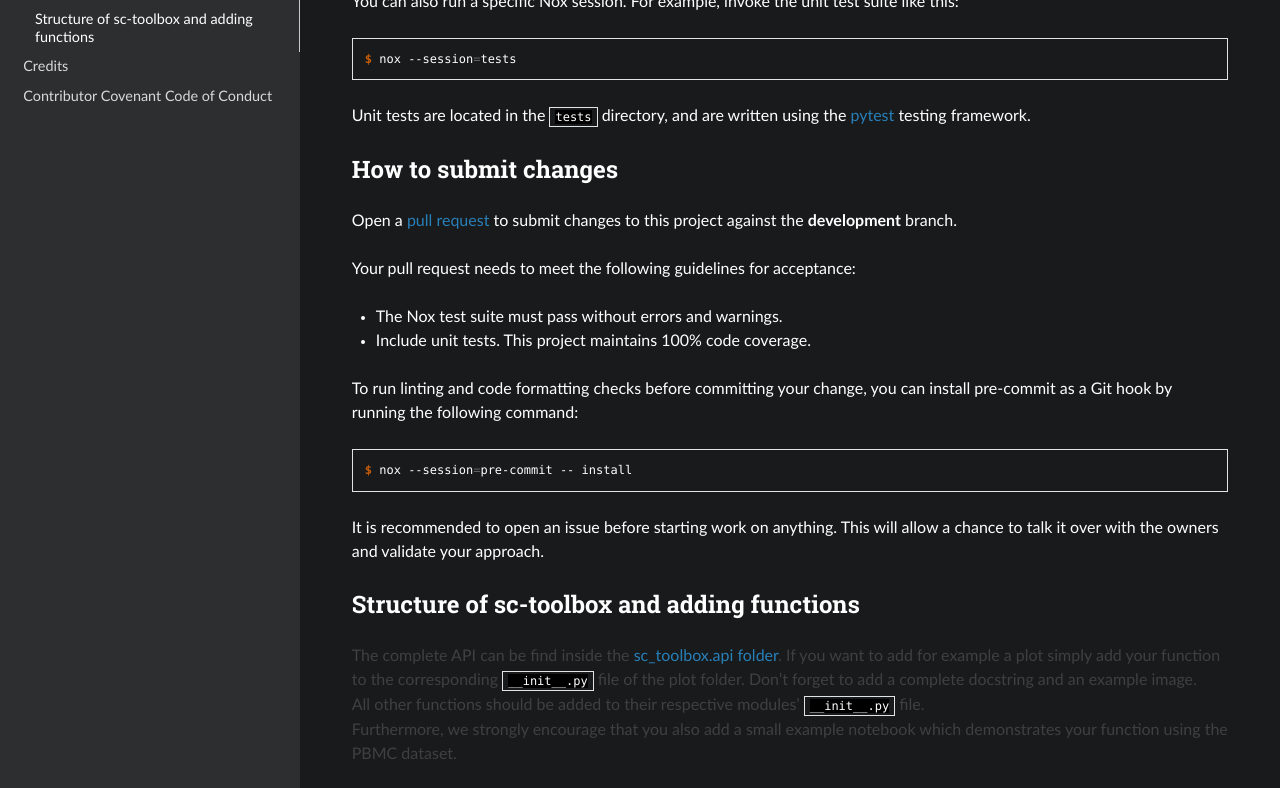
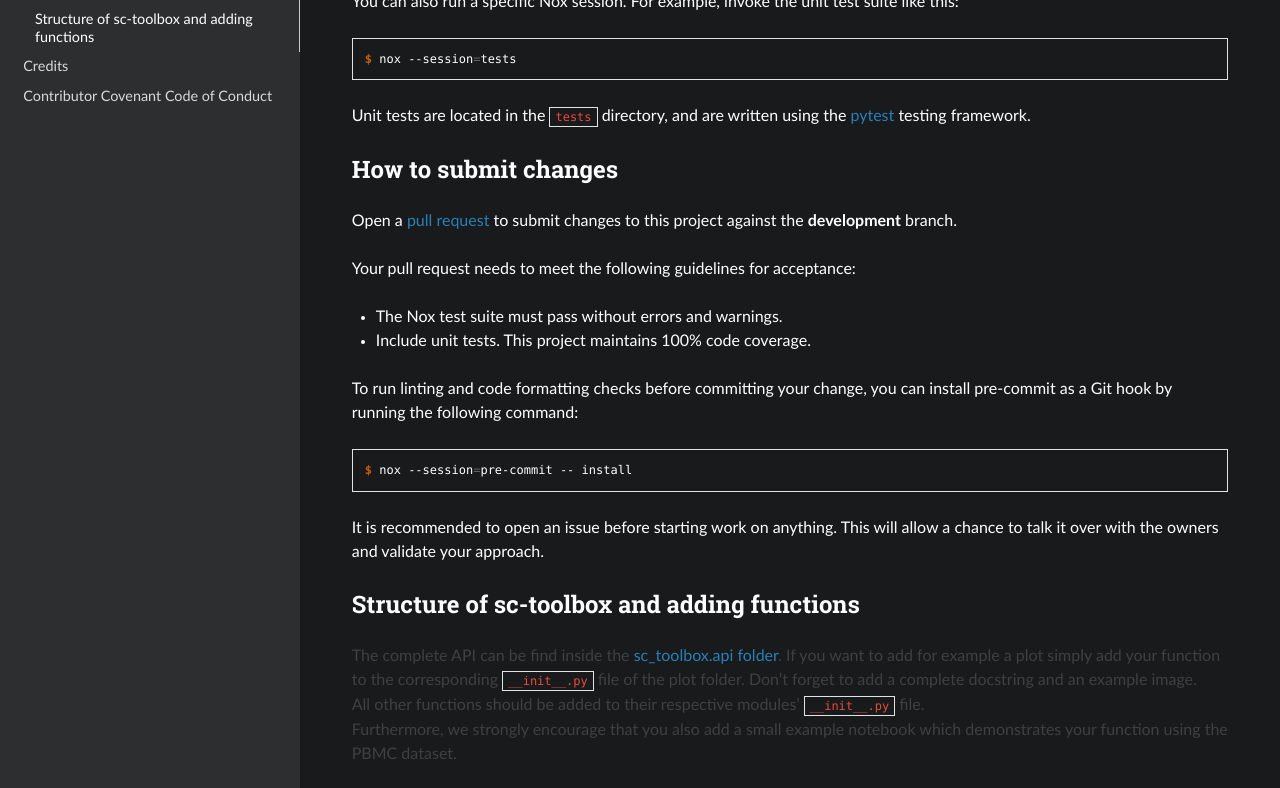
Before and after one commit to schillerlab/sc-toolbox, a Sphinx documentation site: the page built from docs/contributing.rst, in a window 1280 px wide and 1400 px high, scrolled down 1140 px. Shown: the part 445-1233 px from the top of the window. Built offline with Sphinx 7.4.7 and the Read the Docs theme 2.0.0, drawn with Linux system fonts in a browser that asks for light colours.

Commit message:
Colored docs style

```diff
--- a/docs/_static/custom_cookietemple.css
+++ b/docs/_static/custom_cookietemple.css
@@ -205,18 +205,39 @@
 dl .sig-name,
 .pre,
 .sig-prename {
-    color: #fff;
     background-color: #000 !important;
-    z-index: 1000;
 }
+
 /*Background of the container list for every option*/
 dt {
-    background-color: #000 !important;
+    background-color: #181a1b !important;
     color: white !important;
-    z-index: 1000;
 }
+
+/* Black background for source code link and parentheses in class/function declarations */
 span.viewcode-link,
 span.sig-paren {
     background: black !important;
-    z-index: 1000;
 }
+
+/* Style detailed parameters explanation boxes */
+.field-odd,
+.field-even {
+    background-color: #2d2e2f !important;
+    color: #005fff !important;
+}
+
+.docutils > span {
+    background-color: #181a1b !important;
+}
+
+/* Black background for all function/class signatures and declarations (headers) */
+.py dt[id^="sc"] {
+    background-color: black !important;
+}
+
+/* Color the name of each class/function declaration blue */
+code.sig-prename,
+code.sig-name {
+    color: #005fff !important;
+}
```
